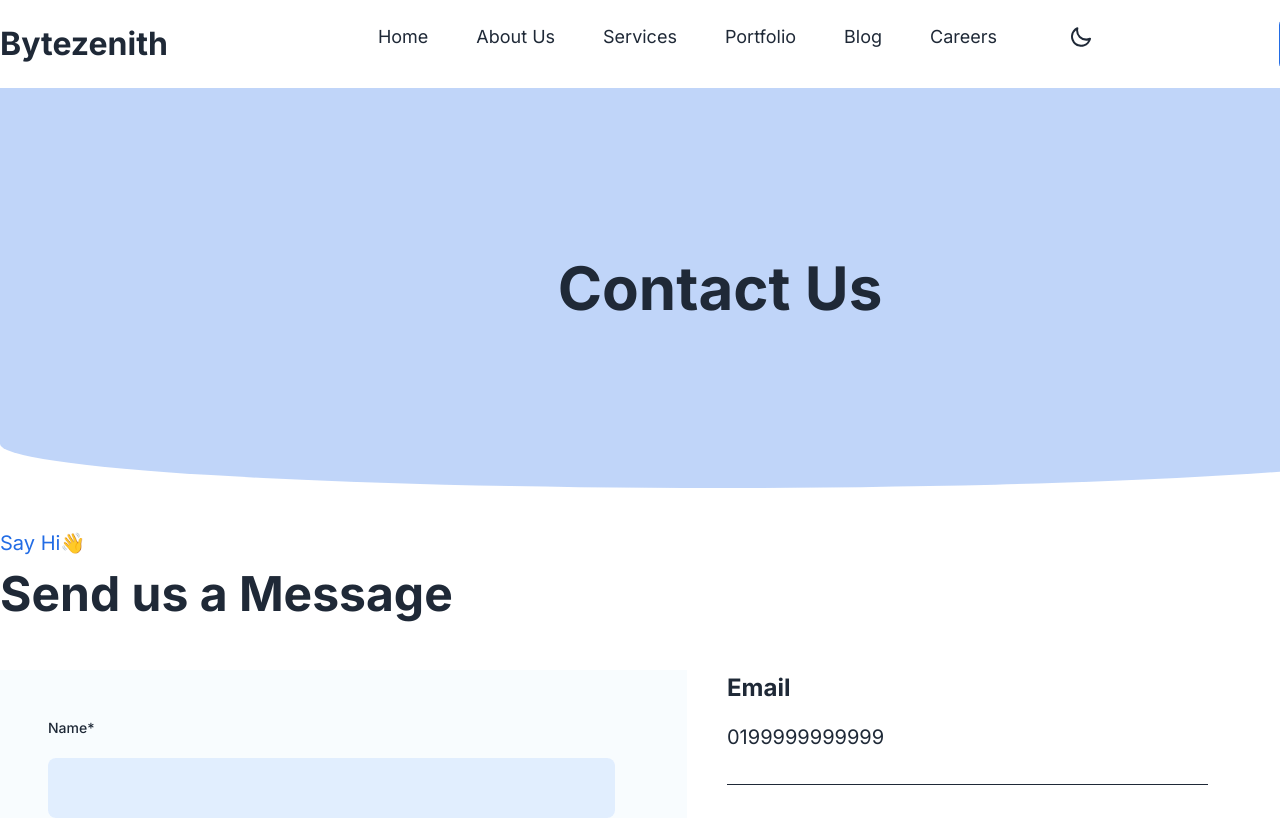
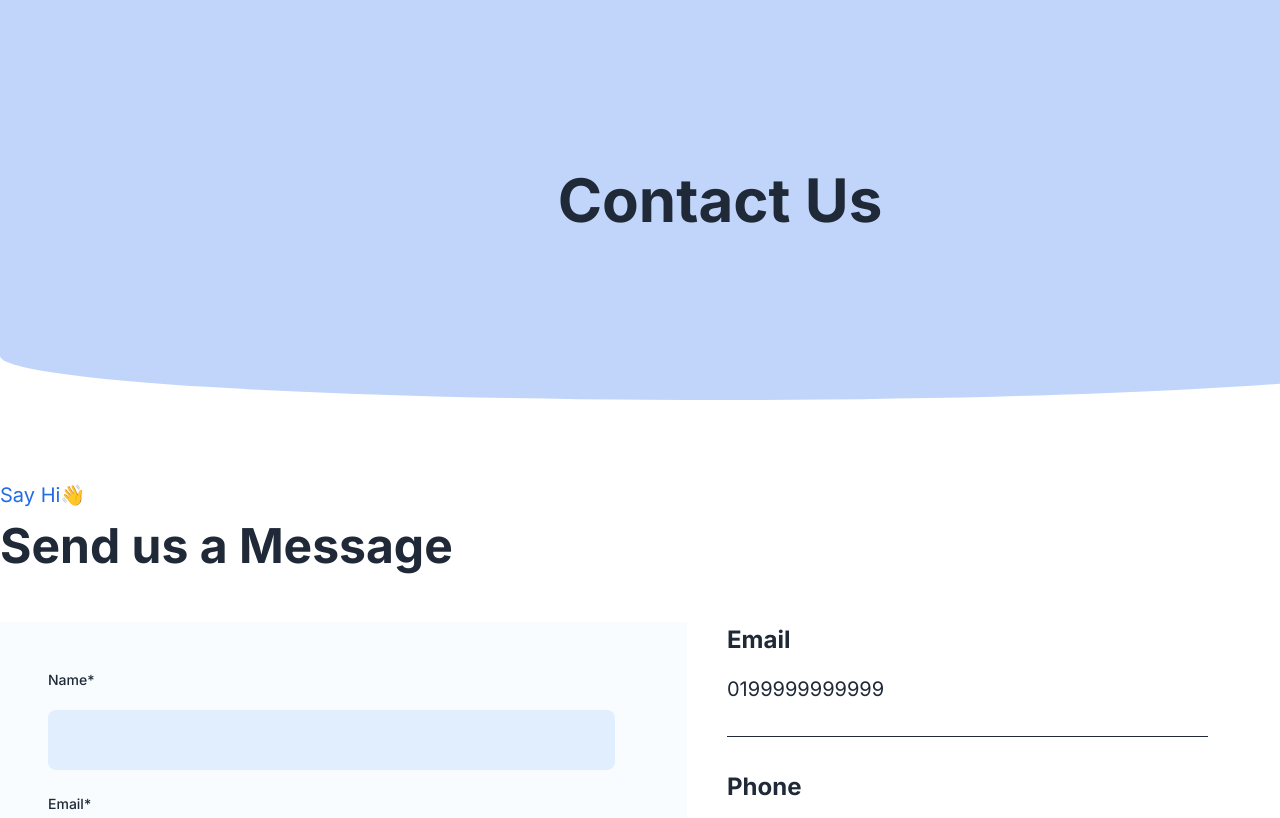
Before and after one commit to Mehetaj/agnc, a Next.js app: page /contact in a window 1280 px wide. Shown: the top 818 px of the page. Built offline with nearby package versions, Linux system fonts and the light colour scheme.

Commit message:
sticky navbar functionality added

```diff
--- a/src/app/Components/Contact/ContactForm/ContactForm.tsx
+++ b/src/app/Components/Contact/ContactForm/ContactForm.tsx
@@ -11,7 +11,10 @@ const ContactForm = () => {
 
 
     return (
-        <div className="mt-10 mb-40">
+        <>
+
+            <div className="mt-20 mb-40">
+
                 <Title>Say Hi👋</Title>
                 <h1 className="font-bold text-[48px]">Send us a Message</h1>
 
@@ -60,6 +63,7 @@ const ContactForm = () => {
                     </div>
                 </div>
             </div>
+        </>
     );
 };
 
--- a/src/app/Shared/Navbar/Navbar.tsx
+++ b/src/app/Shared/Navbar/Navbar.tsx
@@ -31,10 +31,20 @@ const Navbar = () => {
 
   }
 
+  let prevScrollpos = window.scrollY;
+  window.onscroll = function () {
+    var currentScrollPos = window.scrollY;
+    if (prevScrollpos > currentScrollPos) {
+      document.getElementById("stickyNav").style.top = "0";
+    } else {
+      document.getElementById("stickyNav").style.top = "-90px";
+    }
+    prevScrollpos = currentScrollPos;
+  }
+
   return (
-    <div>
-      <div>
-        <nav className="w-full lg:w-[1440px]">
+    <div id='stickyNav'>
+      <nav className="w-full lg:w-[1440px] ">
         <div className="justify-between mx-auto  md:items-center md:flex">
           <div>
             <div className="flex items-center justify-between py-3 md:py-5 md:block">
@@ -127,8 +137,7 @@ const Navbar = () => {
           </button>
         </div>
       </nav >
-      </div >
-    </div >
+    </div>
   );
 };
 
--- a/src/app/globals.css
+++ b/src/app/globals.css
@@ -69,3 +69,12 @@
     background-color: #226CE5;
     margin-top: -200px;
 }
+
+#stickyNav {
+    position: fixed;
+    top: 0;
+    width: 100%;
+    display: block;
+    transition: top 0.3s;
+    background-color: rgba(242, 240, 240, 0.941);
+}
```
Lines whose indentation alone changed are shown as unchanged.
